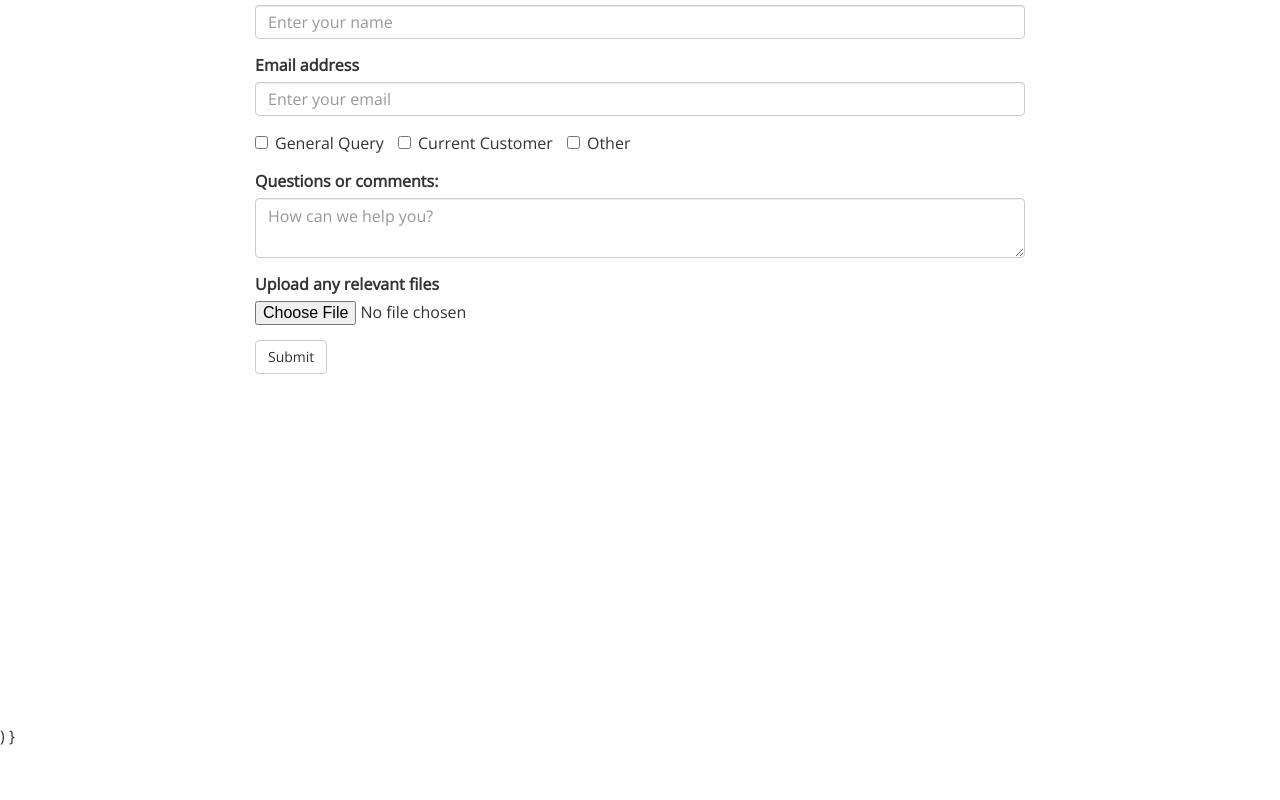
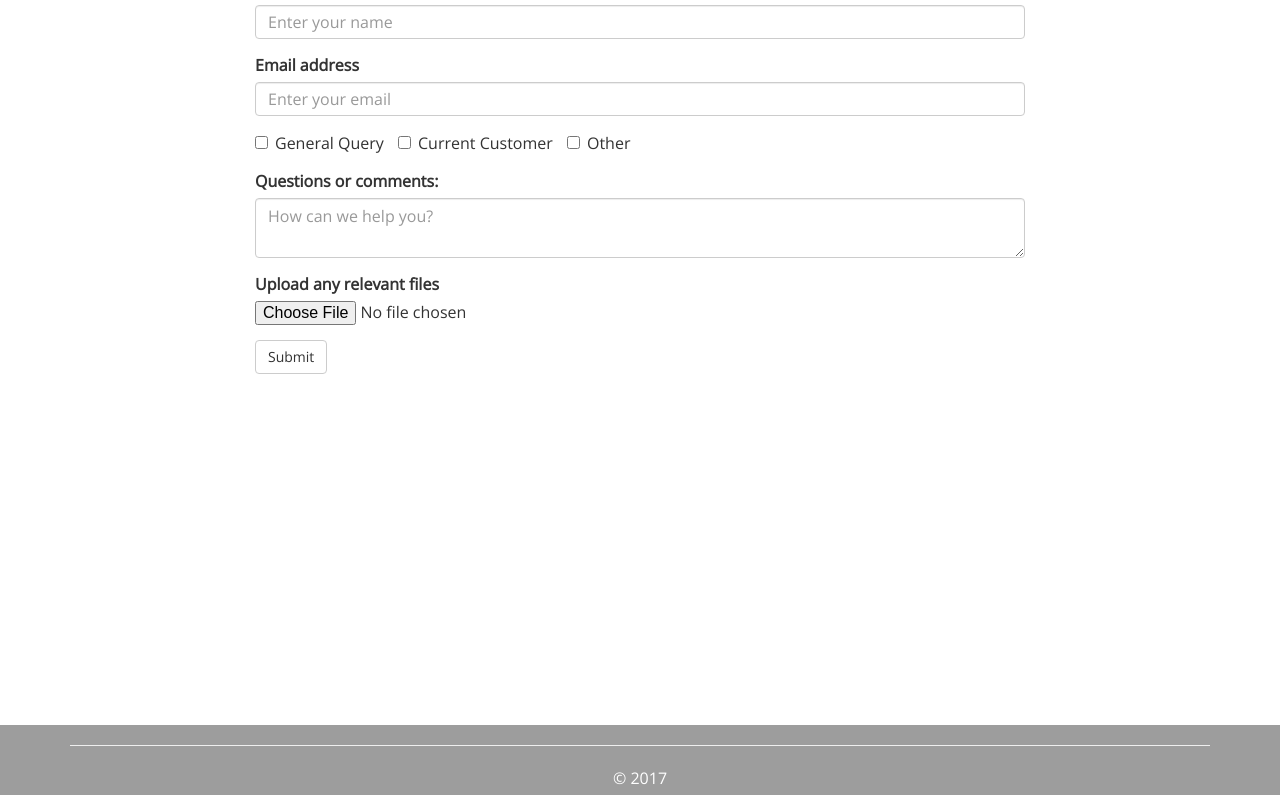
Before and after one commit to eliserothberg/fritz, a React (Create React App) app: page / in a window 1280 px wide. Shown: the part 3155-3955 px from the top of the page. Before the commit the page ends 3903 px from the top, so only its background shows below. Built offline with nearby package versions, Linux system fonts and the light colour scheme.

Commit message:
adjusted scrolling

```diff
--- a/src/App.js
+++ b/src/App.js
@@ -10,11 +10,14 @@ import Services from './Services';
 import FAQ from './FAQ';
 import About from './About';
 import Contact from './Contact';
+import Footer from './Footer';
+
 
 
 
 
 class App extends Component {
+
   componentDidMount() {
   }
   handleNavLink = (event) => {
@@ -33,12 +36,13 @@ class App extends Component {
             </Navbar.Header>
           <Navbar.Collapse>
             <Nav pullRight>
-              <NavItem onClick={() => scrollToComponent(this.services, { offset: 0, align: 'top', duration: 1500})}>Services</NavItem>
-              <NavItem onClick={() => scrollToComponent(this.faq, { offset: 0, align: 'top', duration: 1500})}>FAQ</NavItem>
-              <NavItem onClick={() => scrollToComponent(this.about, { offset: 0, align: 'top', duration: 1500})}>About Us</NavItem>
-              <NavItem onClick={() => scrollToComponent(this.contact, { offset: 0, align: 'top', duration: 1500})}>Contact Us</NavItem>
+              <NavItem onClick={() => scrollToComponent(this.services, { offset: -90, align: 'top', duration: 1500})}>Services</NavItem>
+              <NavItem onClick={() => scrollToComponent(this.faq, { offset: -50, align: 'top', duration: 1500})}>FAQ</NavItem>
+              <NavItem onClick={() => scrollToComponent(this.about, { offset: -10, align: 'top', duration: 1500})}>About Us</NavItem>
+              <NavItem onClick={() => scrollToComponent(this.contact, { offset: -40, align: 'top', duration: 1500})}>Contact Us</NavItem>
 
               <RouteNavItem onClick={this.handleNavLink} href="/login">*admin</RouteNavItem>
+
             </Nav>
           </Navbar.Collapse>
         </Navbar>
@@ -50,9 +54,8 @@ class App extends Component {
         <section className='about' ref={(section) => { this.about = section; }}>{About}</section>
         <section className='contact' ref={(section) => { this.contact = section; }}>{Contact}</section>
 
+      <div className="footer">{Footer}</div>
 
-    )
-  }
     </div>
 
 
--- /dev/null
+++ b/src/Footer.css
@@ -0,0 +1,8 @@
+.footer {
+  text-align: center;
+  height: 70px;
+  background-color: #9d9d9d;
+  font-size: 14px;
+  color: white;
+
+}
--- /dev/null
+++ b/src/Footer.js
@@ -0,0 +1,15 @@
+import React from 'react';
+import { Grid } from 'react-bootstrap';
+import './Footer.css';
+
+const Footer = (
+
+      <Grid>
+        <hr />
+        <footer>
+          <p>© 2017</p>
+        </footer>
+      </Grid>
+    );
+
+export default Footer;
--- a/src/Routes.js
+++ b/src/Routes.js
@@ -4,6 +4,8 @@ import { Route, Switch } from 'react-router-dom';
 import Home from './containers/Home';
 import Login from './containers/Login';
 import NotFound from './containers/NotFound';
+import Services from './Services';
+
 
 export default () => (
   <Switch>
```
Also changed, not shown: src/App.css (+0 -8 lines), src/containers/Login.js (+1 -6 lines).
